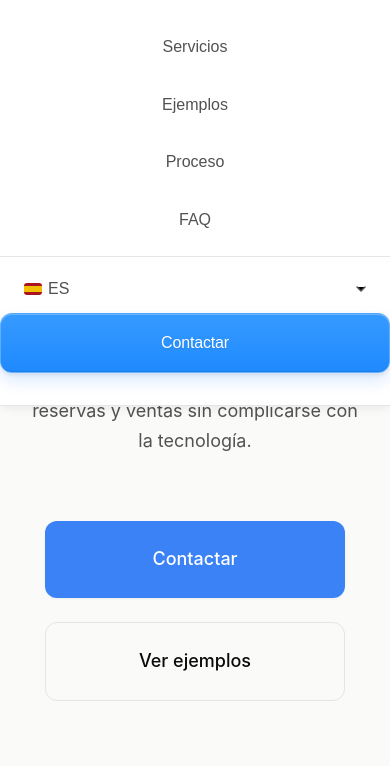
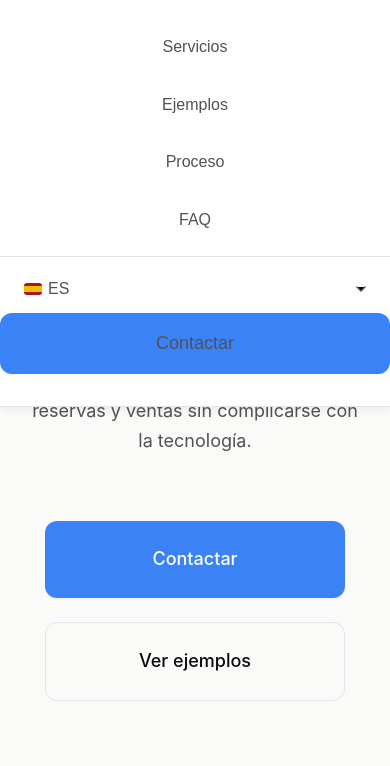
Before and after one commit to sultanaa21/caselyn-portfolio, a website: page public/index.html in a window 390 px wide. Both pictures are taken after a click on the button "Abrir menú". Shown: the part 78-844 px from the top of the page. Drawn offline with Linux system fonts and the light colour scheme.

Commit message:
fix(header): align Contactar button with main button system
- Replace btn-liquid-glass with btn-primary btn-header in all 3 header
  partials (home, servicio, legal)
- Remove btn-liquid-glass CSS rules entirely (glassmorphism effect removed)
- Add .btn-header modifier: compact padding (0.5rem 1.125rem),
  font-size sm, inherits btn-primary styling
- Add mobile override for .navbar-menu .btn-header to center and
  fill width on mobile menu
- Build passes, lint passes (0 errors)

```diff
--- a/public/css/styles.css
+++ b/public/css/styles.css
@@ -277,76 +277,9 @@ a {
   font-size: var(--font-size-base);
 }
 
-/* Apple Liquid Glass Button - Premium translucent style */
-.btn-liquid-glass {
-  /* Core translucent blue background */
-  background: linear-gradient(180deg, rgba(10, 132, 255, 0.82) 0%, rgba(0, 122, 255, 0.88) 100%);
-
-  /* Backdrop blur for glass effect */
-  backdrop-filter: blur(40px) saturate(180%) contrast(110%);
-  -webkit-backdrop-filter: blur(40px) saturate(180%) contrast(110%);
-
-  /* Pure white text - Forced high contrast */
-  color: #ffffff !important;
-  font-weight: 600;
-  letter-spacing: -0.01em;
-  text-shadow: 0 1px 2px rgba(0, 0, 0, 0.1);
-  -webkit-font-smoothing: antialiased;
-  -moz-osx-font-smoothing: grayscale;
-
-  /* Luminous edge highlight */
-  border: 1px solid rgba(255, 255, 255, 0.25);
-  box-shadow:
-    /* Soft outer glow */
-    0 0 0 0.5px rgba(255, 255, 255, 0.1),
-    0 2px 4px rgba(0, 0, 0, 0.08),
-    0 8px 16px rgba(0, 122, 255, 0.15),
-    /* Inner light reflection */
-    inset 0 1px 0 rgba(255, 255, 255, 0.25),
-    inset 0 -1px 0 rgba(0, 0, 0, 0.1);
-
-  /* Physical material depth */
-  border-radius: 12px;
-  padding: 10px 20px;
-}
-
-.btn-liquid-glass:hover {
-  /* Brightness increase on hover */
-  background: linear-gradient(180deg, rgba(10, 132, 255, 0.9) 0%, rgba(0, 122, 255, 0.95) 100%);
-
-  /* Micro-elevation */
-  transform: translateY(-1px);
-
-  /* Enhanced glow */
-  box-shadow:
-    0 0 0 0.5px rgba(255, 255, 255, 0.15),
-    0 3px 6px rgba(0, 0, 0, 0.1),
-    0 12px 24px rgba(0, 122, 255, 0.25),
-    inset 0 1px 0 rgba(255, 255, 255, 0.3),
-    inset 0 -1px 0 rgba(0, 0, 0, 0.08);
-
-  /* Maintain blur */
-  backdrop-filter: blur(40px) saturate(190%) contrast(115%);
-  -webkit-backdrop-filter: blur(40px) saturate(190%) contrast(115%);
-}
-
-.btn-liquid-glass:active {
-  /* Physical press sensation */
-  transform: translateY(0) scale(0.985);
-  transition-duration: var(--motion-duration-sm);
-
-  /* Subtle depth reduction */
-  box-shadow:
-    0 0 0 0.5px rgba(255, 255, 255, 0.1),
-    0 1px 2px rgba(0, 0, 0, 0.1),
-    0 4px 8px rgba(0, 122, 255, 0.2),
-    inset 0 1px 2px rgba(0, 0, 0, 0.15),
-    inset 0 -1px 0 rgba(255, 255, 255, 0.15);
-}
-
-.btn-liquid-glass:focus-visible {
-  outline: 2px solid rgba(10, 132, 255, 0.6);
-  outline-offset: 3px;
+.btn-header {
+  padding: 0.5rem 1.125rem;
+  font-size: var(--font-size-sm);
 }
 
 /* Navigation
@@ -650,6 +583,13 @@ a {
     padding: var(--space-2) var(--space-3);
   }
 
+  .navbar-menu .btn-header {
+    display: block;
+    text-align: center;
+    padding: var(--space-2) var(--space-3);
+    font-size: var(--font-size-base);
+  }
+
   .navbar-toggle {
     display: flex;
   }
--- a/public/index.html
+++ b/public/index.html
@@ -85,7 +85,7 @@
                 <!-- Populated dynamically by script.js -->
               </div>
             </li>
-            <li><a href="/contacto" class="btn btn-liquid-glass" data-i18n="nav.contacto">Contactar</a></li>
+            <li><a href="/contacto" class="btn btn-primary btn-header" data-i18n="nav.contacto">Contactar</a></li>
           </ul>
         </div>
       </nav>
```
Also changed, not shown: public/cookies.html (+1 -1 lines), public/privacidad.html (+1 -1 lines), public/servicios/automatizacion.html (+1 -1 lines), public/servicios/mantenimiento.html (+1 -1 lines), public/servicios/marketing.html (+1 -1 lines), public/servicios/webs-y-landings.html (+1 -1 lines), src/partials/header-home.html (+1 -1 lines), src/partials/header-legal.html (+1 -1 lines), src/partials/header-servicio.html (+1 -1 lines).
